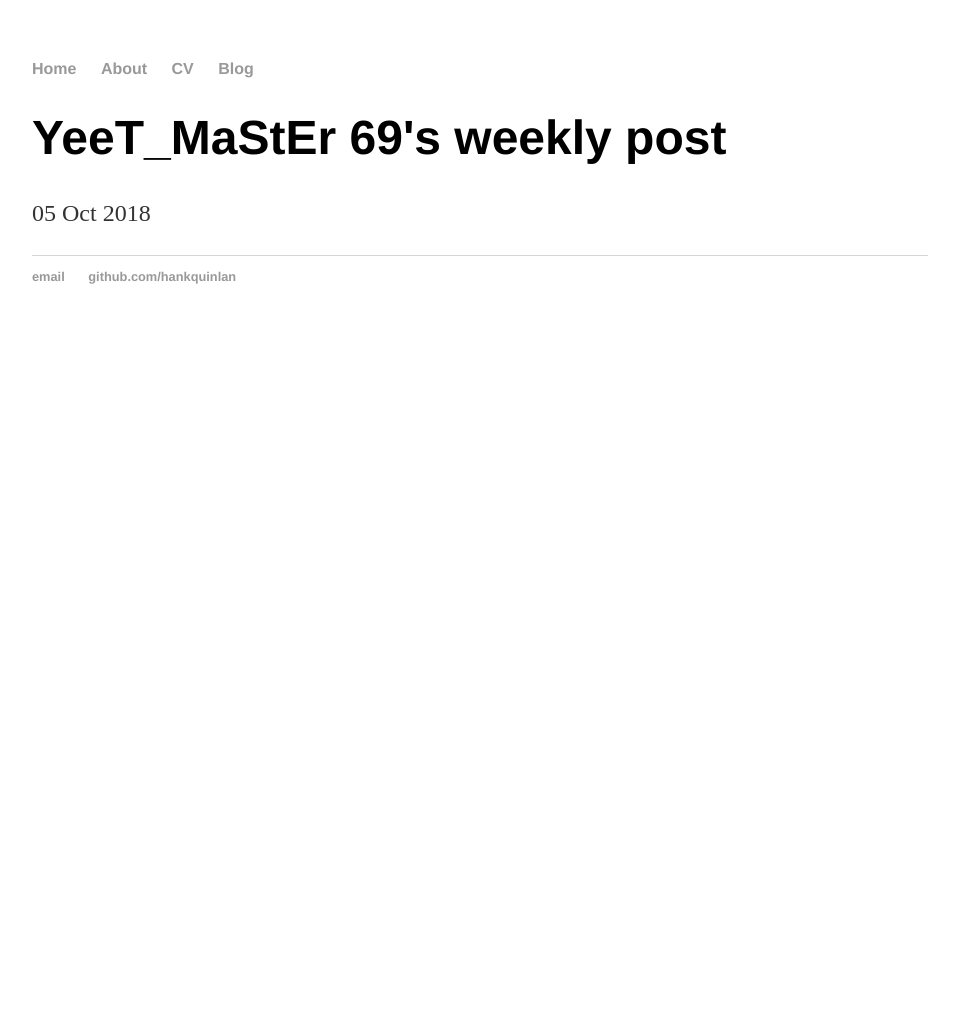
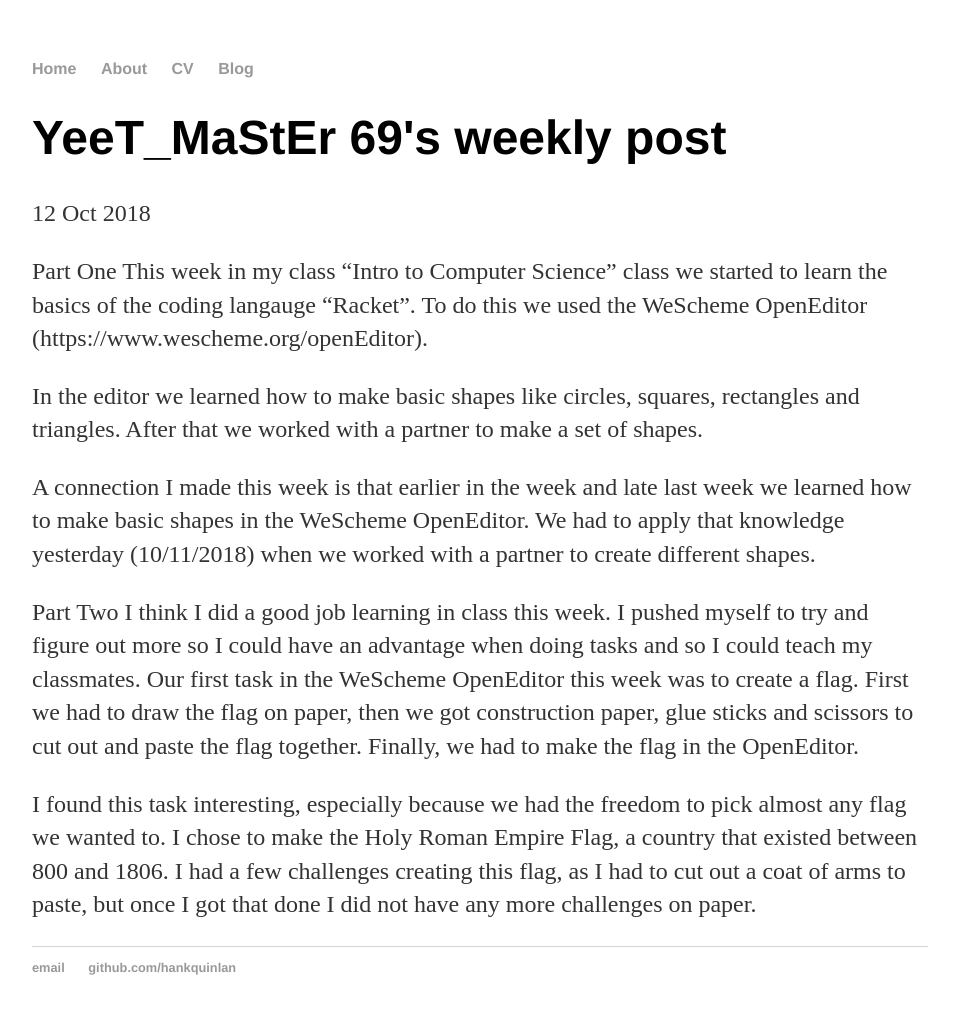
Before and after one commit to josephg5649/joseph5649.github.io, a Jekyll site: the page built from _posts/2018-10-12-weekly-reflection-04.md, in a window 1280 px wide. Shown: the whole page, without its empty margins (160-1119 px from the left). Built offline with Jekyll 4.4.1, drawn with Linux system fonts in a browser that asks for light colours; before the commit the page ends 900 px from its top, so only the background shows below that.

Commit message:
Update 2018-10-12-weekly-reflection-04.md

```diff
--- a/_posts/2018-10-12-weekly-reflection-04.md
+++ b/_posts/2018-10-12-weekly-reflection-04.md
@@ -1,5 +1,16 @@
 ---
 layout: post
 title: "YeeT_MaStEr 69's weekly post"
-date: 2018-10-5
+date: 2018-10-12
 ---
+Part One
+This week in my class “Intro to Computer Science” class we started to learn the basics of the coding langauge “Racket”. To do this we used the WeScheme OpenEditor (https://www.wescheme.org/openEditor).
+
+In the editor we learned how to make basic shapes like circles, squares, rectangles and triangles. After that we worked with a partner to make a set of shapes.
+
+A connection I made this week is that earlier in the week and late last week we learned how to make basic shapes in the WeScheme OpenEditor. We had to apply that knowledge yesterday (10/11/2018) when we worked with a partner to create different shapes.
+
+Part Two
+I think I did a good job learning in class this week. I pushed myself to try and figure out more so I could have an advantage when doing tasks and so I could teach my classmates. Our first task in the WeScheme OpenEditor this week was to create a flag. First we had to draw the flag on paper, then we got construction paper, glue sticks and scissors to cut out and paste the flag together. Finally, we had to make the flag in the OpenEditor.
+
+I found this task interesting, especially because we had the freedom to pick almost any flag we wanted to. I chose to make the Holy Roman Empire Flag, a country that existed between 800 and 1806. I had a few challenges creating this flag, as I had to cut out a coat of arms to paste, but once I got that done I did not have any more challenges on paper.
```
